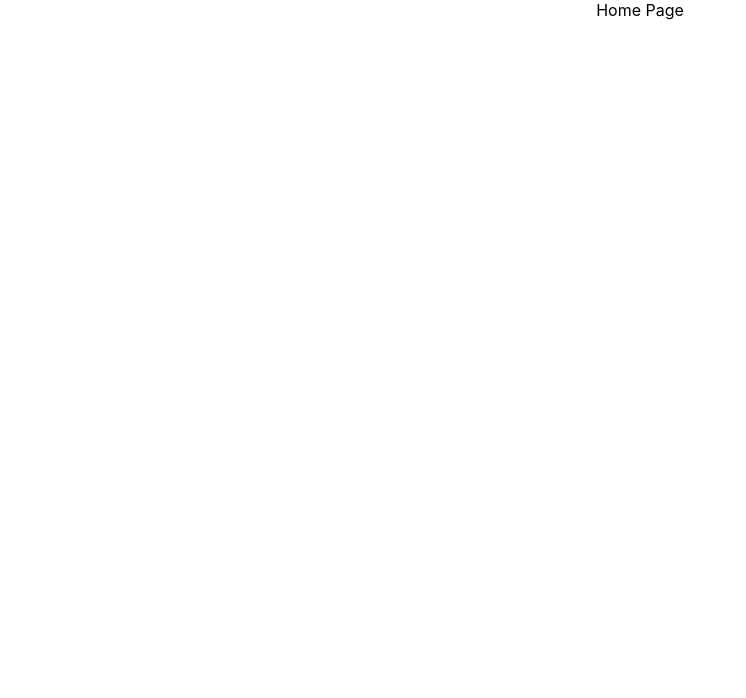
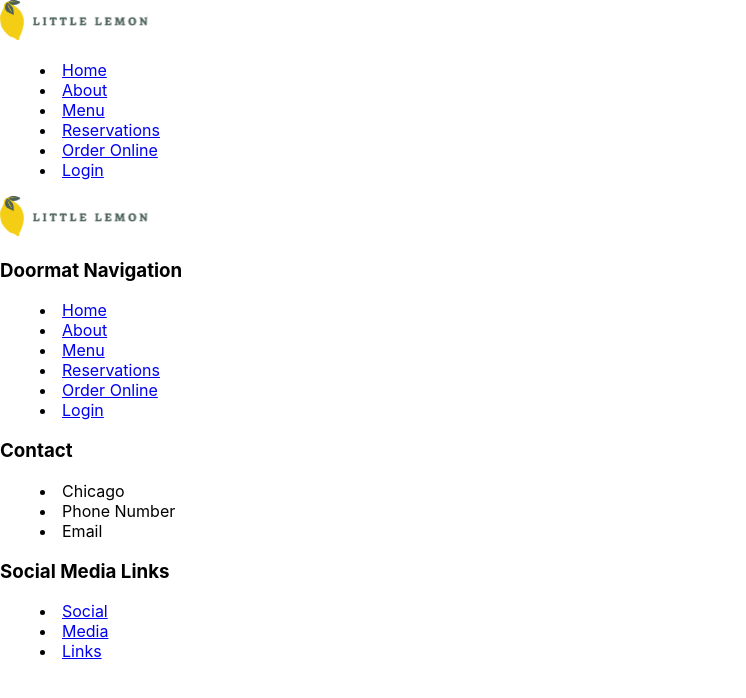
Before and after one commit to DonteRavae/little-lemon, a React (Create React App) app: page / in a window 1280 px wide. Shown: the top 698 px of the page, without its empty margins (0-746 px from the left). Built offline with nearby package versions, Linux system fonts and the light colour scheme.

Commit message:
created structural components, imported logo svg, and updated app metadata

```diff
--- a/public/index.html
+++ b/public/index.html
@@ -7,8 +7,14 @@
     <meta name="theme-color" content="#000000" />
     <meta
       name="description"
-      content="Web site created using create-react-app"
+      content="Get the best locally-sourced food in town at Little Lemon. Check out our classic cocktails and daily specials, then place an order or reserve a table online."
     />
+    <meta name="og:title" content="Little Lemon" />
+    <meta
+      name="og:description"
+      content="Get the best locally-sourced food in town at Little Lemon. Check out our classic cocktails and daily specials, then place an order or reserve a table online."
+    />
+    <meta name="og:image" content="%PUBLIC_URL%/Logo.svg" />
     <link rel="apple-touch-icon" href="%PUBLIC_URL%/logo192.png" />
     <!--
       manifest.json provides metadata used when your web app is installed on a
--- a/src/App.js
+++ b/src/App.js
@@ -1,7 +1,16 @@
 import "./App.css";
+import Footer from "./components/Footer";
+import Header from "./components/Header";
+import Main from "./components/Main";
 
 function App() {
-  return <div className="App">Home Page</div>;
+  return (
+    <>
+      <Header />
+      <Main />
+      <Footer />
+    </>
+  );
 }
 
 export default App;
--- /dev/null
+++ b/src/components/Footer.js
@@ -0,0 +1,54 @@
+import Nav from "./Nav";
+
+export default function Footer() {
+  return (
+    <footer>
+      <img src="/Logo.svg" alt="Logo" />
+      <Nav>
+        <h3>Doormat Navigation</h3>
+        <menu>
+          <li>
+            <a href="/">Home</a>
+          </li>
+          <li>
+            <a href="/about">About</a>
+          </li>
+          <li>
+            <a href="/menu">Menu</a>
+          </li>
+          <li>
+            <a href="/reservations">Reservations</a>
+          </li>
+          <li>
+            <a href="/order-online">Order Online</a>
+          </li>
+          <li>
+            <a href="/login">Login</a>
+          </li>
+        </menu>
+      </Nav>
+      <section>
+        <h3>Contact</h3>
+        <menu>
+          <li>Chicago</li>
+          <li>Phone Number</li>
+          <li>Email</li>
+        </menu>
+      </section>
+      <Nav>
+        <h3>Social Media Links</h3>
+        <menu>
+          <li>
+            <a href="/social">Social</a>
+          </li>
+          <li>
+            <a href="/media">Media</a>
+          </li>
+          <li>
+            <a href="/links">Links</a>
+          </li>
+        </menu>
+      </Nav>
+    </footer>
+  );
+}
--- /dev/null
+++ b/src/components/Header.js
@@ -0,0 +1,31 @@
+import Nav from "./Nav";
+
+export default function Header() {
+  return (
+    <header>
+      <img src="/Logo.svg" alt="Logo" />
+      <Nav>
+        <menu>
+          <li>
+            <a href="/">Home</a>
+          </li>
+          <li>
+            <a href="/about">About</a>
+          </li>
+          <li>
+            <a href="/menu">Menu</a>
+          </li>
+          <li>
+            <a href="/reservations">Reservations</a>
+          </li>
+          <li>
+            <a href="/order-online">Order Online</a>
+          </li>
+          <li>
+            <a href="/login">Login</a>
+          </li>
+        </menu>
+      </Nav>
+    </header>
+  );
+}
--- /dev/null
+++ b/src/components/Main.js
@@ -0,0 +1,3 @@
+export default function Main() {
+  return <main></main>;
+}
--- /dev/null
+++ b/src/components/Nav.js
@@ -0,0 +1,3 @@
+export default function Nav({ children }) {
+  return <nav>{children}</nav>;
+}
```
Also changed, not shown: public/Logo.svg (added).
